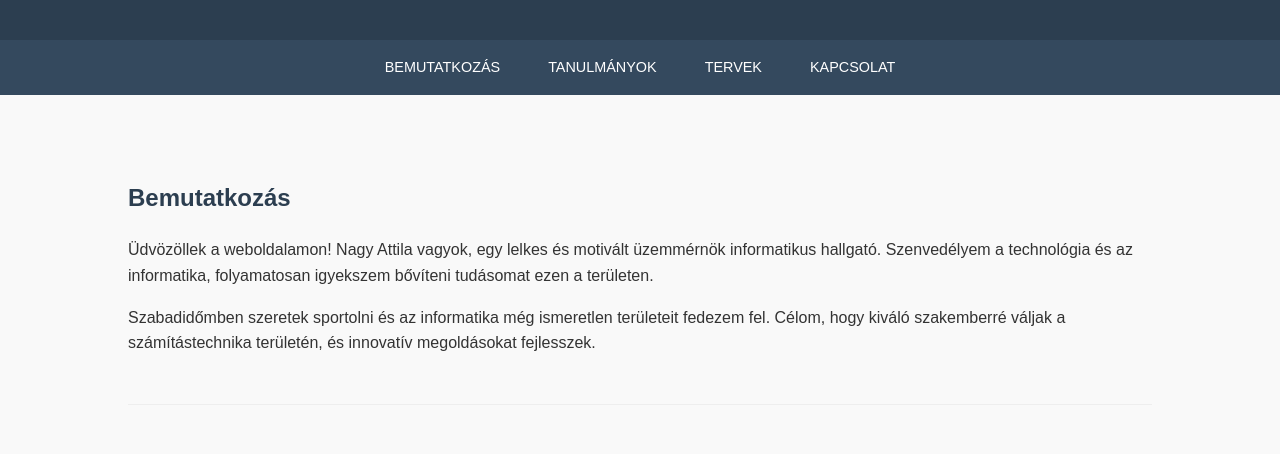
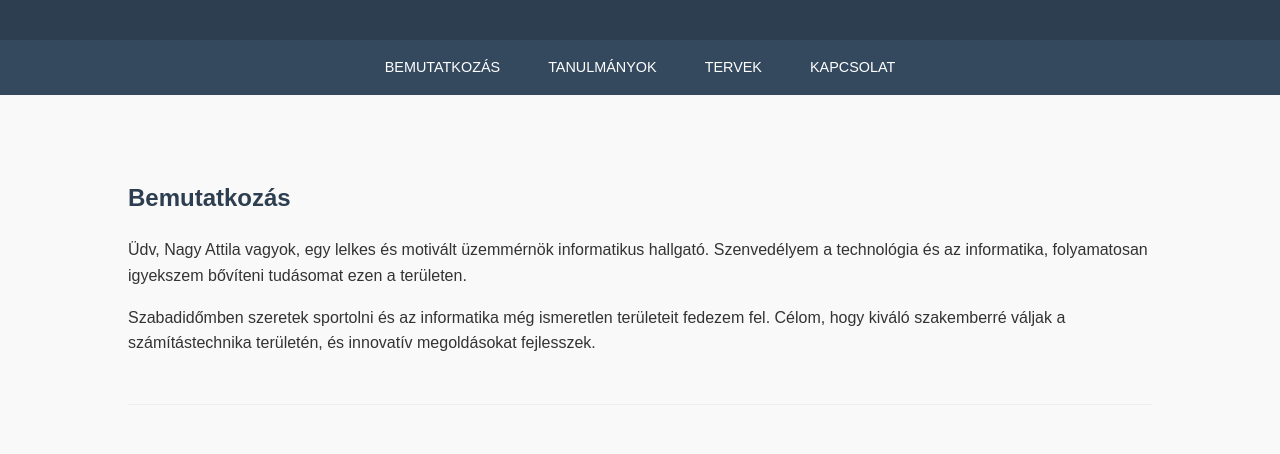
Before and after one commit to ateszk0/bemutatkozooldal, a plain HTML site: page index.html in a window 1280 px wide. Shown: the part 328-782 px from the top of the page. Drawn offline with Linux system fonts and the light colour scheme.

Commit message:
Update index.html

```diff
--- a/index.html
+++ b/index.html
@@ -124,7 +124,7 @@
     <div class="container">
         <section id="bemutatkozas">
             <h2>Bemutatkozás</h2>
-            <p>Üdvözöllek a weboldalamon! Nagy Attila vagyok, egy lelkes és motivált üzemmérnök informatikus hallgató. Szenvedélyem a technológia és az informatika, folyamatosan igyekszem bővíteni tudásomat ezen a területen.</p>
+            <p>Üdv, Nagy Attila vagyok, egy lelkes és motivált üzemmérnök informatikus hallgató. Szenvedélyem a technológia és az informatika, folyamatosan igyekszem bővíteni tudásomat ezen a területen.</p>
             <p>Szabadidőmben szeretek sportolni és az informatika még ismeretlen területeit fedezem fel. Célom, hogy kiváló szakemberré váljak a számítástechnika területén, és innovatív megoldásokat fejlesszek.</p>
         </section>
 
```
